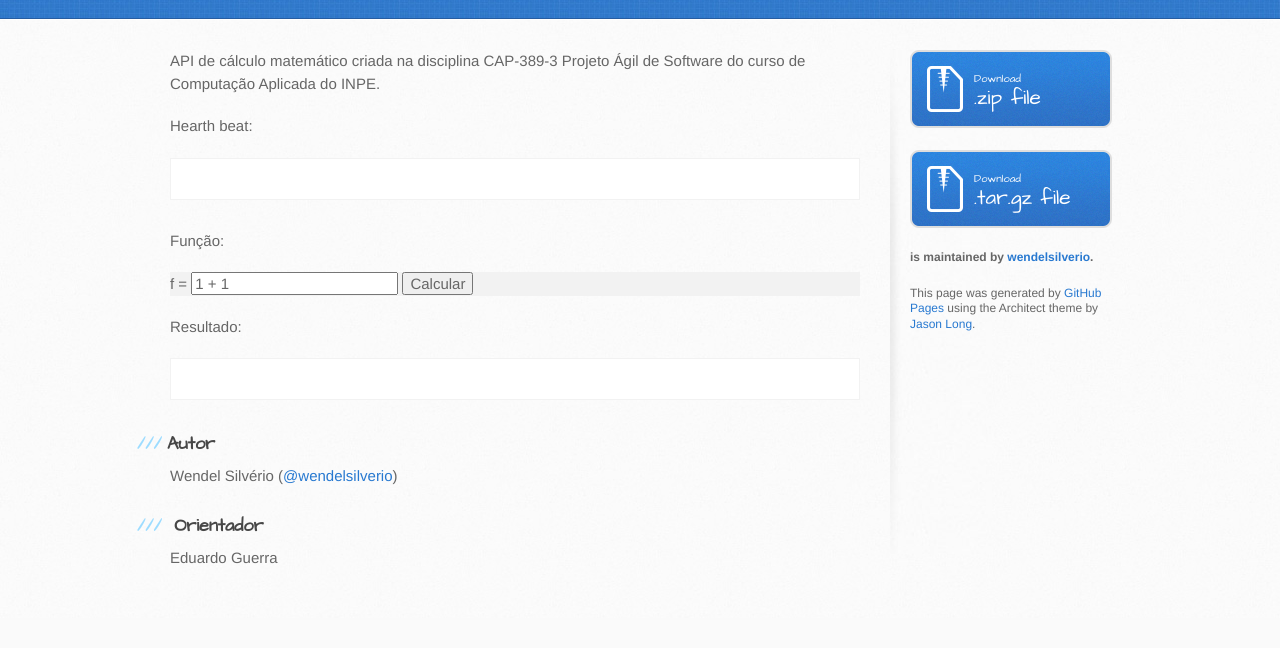
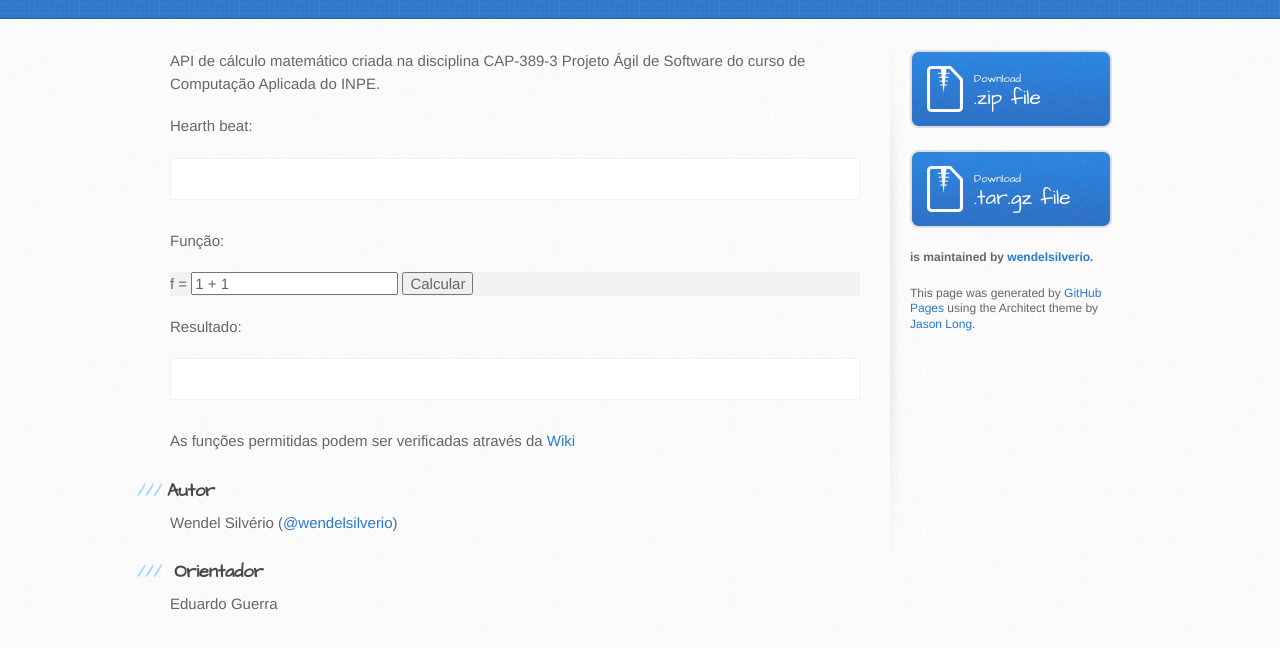
Before and after one commit to wendelsilverio/math-evaluator, a plain HTML site: page index.html in a window 1280 px wide. Shown: the part 182-830 px from the top of the page. Before the commit the page ends 800 px from the top, so only its background shows below. Drawn offline with nearby package versions, Linux system fonts and the light colour scheme; no server answers.

Commit message:
Wiki link was included

```diff
--- a/index.html
+++ b/index.html
@@ -45,6 +45,8 @@
 		  <p>Resultado:</p>
           <pre id="rest-result"></pre>
 
+	      <p> As funções permitidas podem ser verificadas através da <a href="https://github.com/wendelsilverio/math-evaluator/wiki" target="_blank">Wiki</a></p>
+
 <h3><a id="autor" class="anchor" href="#autor" aria-hidden="true"><span aria-hidden="true" class="octicon octicon-link"></span></a>Autor</h3>
 
 <p>Wendel Silvério (<a href="https://github.com/wendelsilverio" class="user-mention">@wendelsilverio</a>)</p>
```
